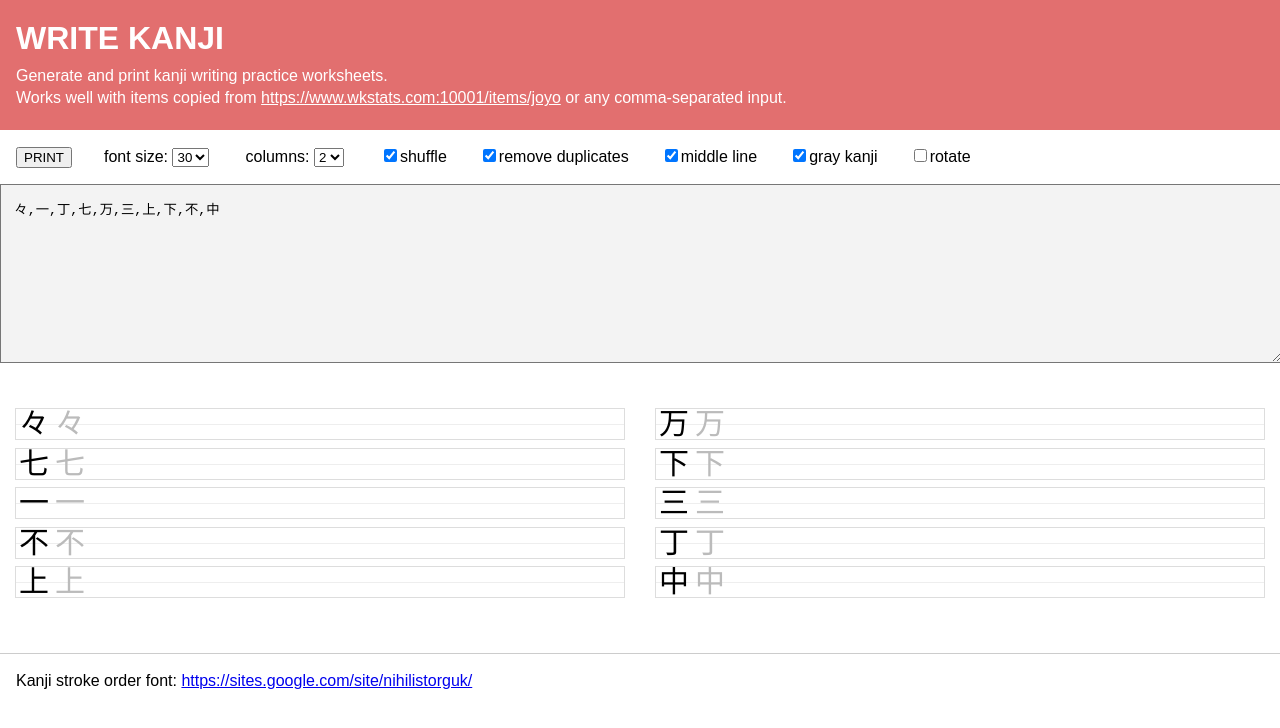
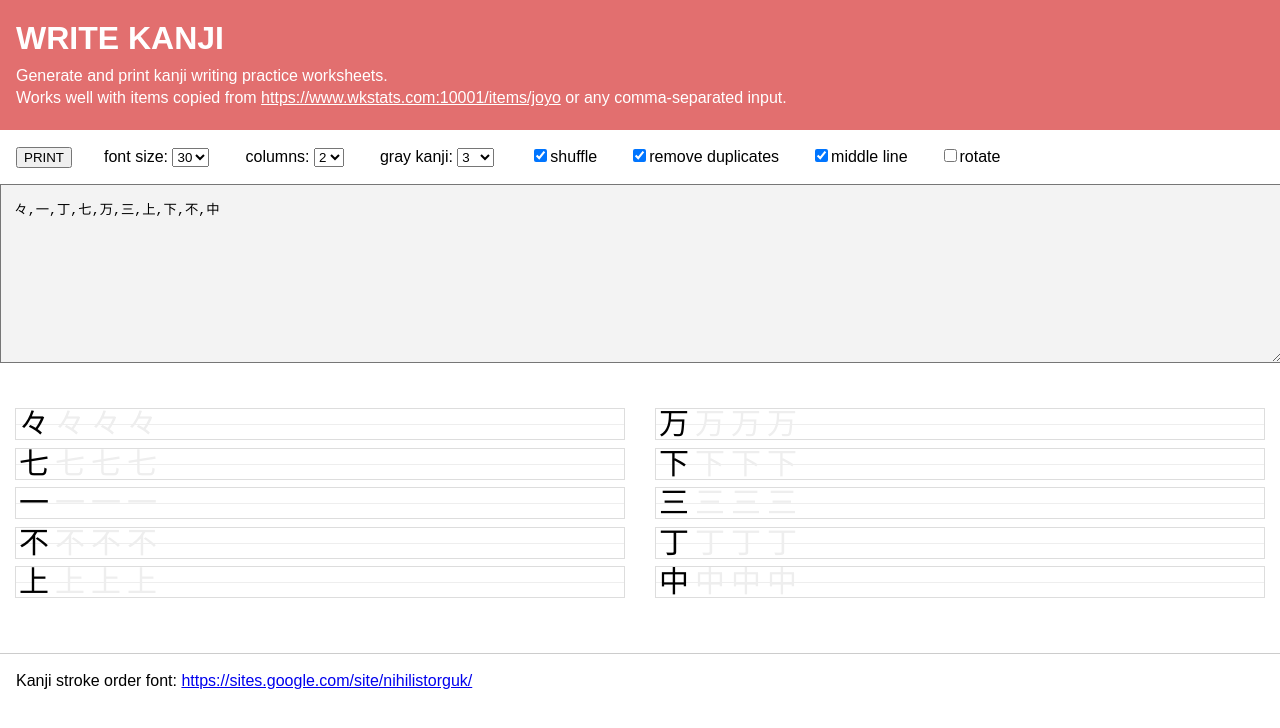
Before and after one commit to tomecko/write-kanji, a React (Create React App) app: page / in a window 1280 px wide. Shown: the top 728 px of the page. Built offline with nearby package versions, Linux system fonts and the light colour scheme; a web font is replaced by a local one.

Commit message:
Better gray kanji support

```diff
--- a/src/App.css
+++ b/src/App.css
@@ -45,6 +45,7 @@ header a {
   margin: 0 0 .25em 0;
   overflow: hidden;
   position: relative;
+  white-space: nowrap;
 }
 
 .output-middle-line:before {
@@ -65,7 +66,7 @@ header a {
 }
 
 .output-example-gray {
-  color: #bbb;
+  color: #eee;
 }
 
 .output-rotate .output-example {
--- a/src/App.js
+++ b/src/App.js
@@ -60,8 +60,12 @@ function App() {
                   config.rotate ? "output-rotate" : ""}`}
               >
                 <span className="output-example">{ text }</span>
-                {config.grayKanji
-                  ? <span className="output-example output-example-gray">{ text }</span>
+                {config.grayKanjiCount
+                  ? Array(config.grayKanjiCount).fill().map((_, j) => (
+                    <span className="output-example output-example-gray" key={j}>
+                      { text }
+                    </span>
+                  ))
                   : ''
                 }
               </p>
--- a/src/Config.js
+++ b/src/Config.js
@@ -3,9 +3,9 @@ import './Config.css';
 
 function Config({ onChange }) {
   const [config, setConfig] = useState({
-    columnCount: "2",
+    columnCount: 2,
     fontSize: 30,
-    grayKanji: true,
+    grayKanjiCount: 3,
     middleLine: true,
     removeDuplicates: true,
     rotate: false,
@@ -22,7 +22,7 @@ function Config({ onChange }) {
         <label className="config-item-label">
           font size:{" "}
           <select
-            onChange={e => setConfig({ ...config, fontSize: e.target.value })}
+            onChange={e => setConfig({ ...config, fontSize: Number(e.target.value) })}
             value={config.fontSize}
           >
             {[10, 12, 14, 18, 24, 30, 36, 48, 60, 72, 96].map(fontSize => (
@@ -37,12 +37,27 @@ function Config({ onChange }) {
         <label className="config-item-label">
           columns:{" "}
           <select
-            onChange={e => setConfig({ ...config, columnCount: e.target.value })}
+            onChange={e => setConfig({ ...config, columnCount: Number(e.target.value) })}
             value={config.columnCount}
           >
-            {["1", "2", "3", "4"].map(columnCount => (
+            {[1, 2, 3, 4].map(columnCount => (
               <option key={columnCount} value={columnCount}>
                 {columnCount}
+              </option>
+            ))}
+          </select>
+        </label>
+      </p>
+      <p className="config-item">
+        <label className="config-item-label">
+          gray kanji:{" "}
+          <select
+            onChange={e => setConfig({ ...config, grayKanjiCount: Number(e.target.value) })}
+            value={config.grayKanjiCount}
+          >
+            {Array(11).fill().map((_, i) => i).map(grayKanjiCount => (
+              <option key={grayKanjiCount} value={grayKanjiCount}>
+                {grayKanjiCount}
               </option>
             ))}
           </select>
@@ -52,7 +67,6 @@ function Config({ onChange }) {
         { key: "shuffle", name: "shuffle" },
         { key: "removeDuplicates", name: "remove duplicates" },
         { key: "middleLine", name: "middle line" },
-        { key: "grayKanji", name: "gray kanji" },
         { key: "rotate", name: "rotate" },
       ].map(({ key, name}) => (
         <label className="config-item" key={key}>
```
